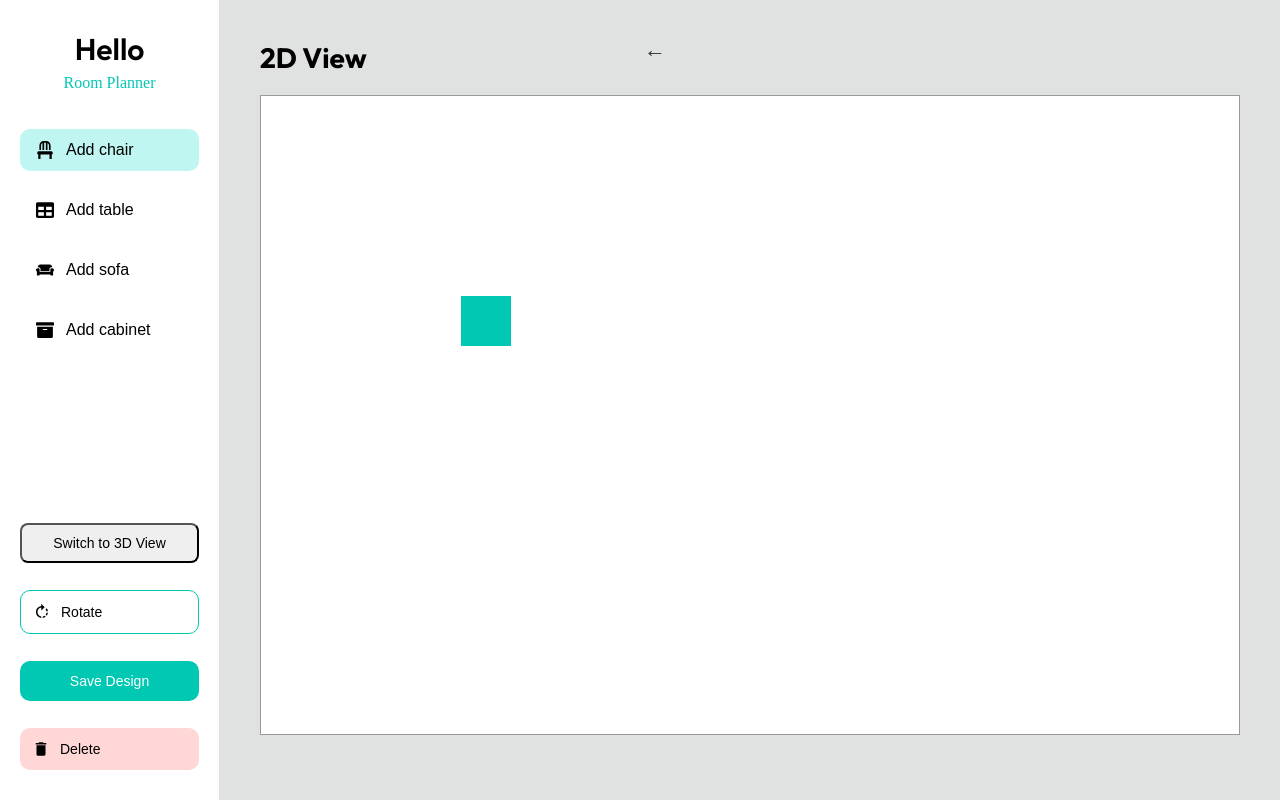
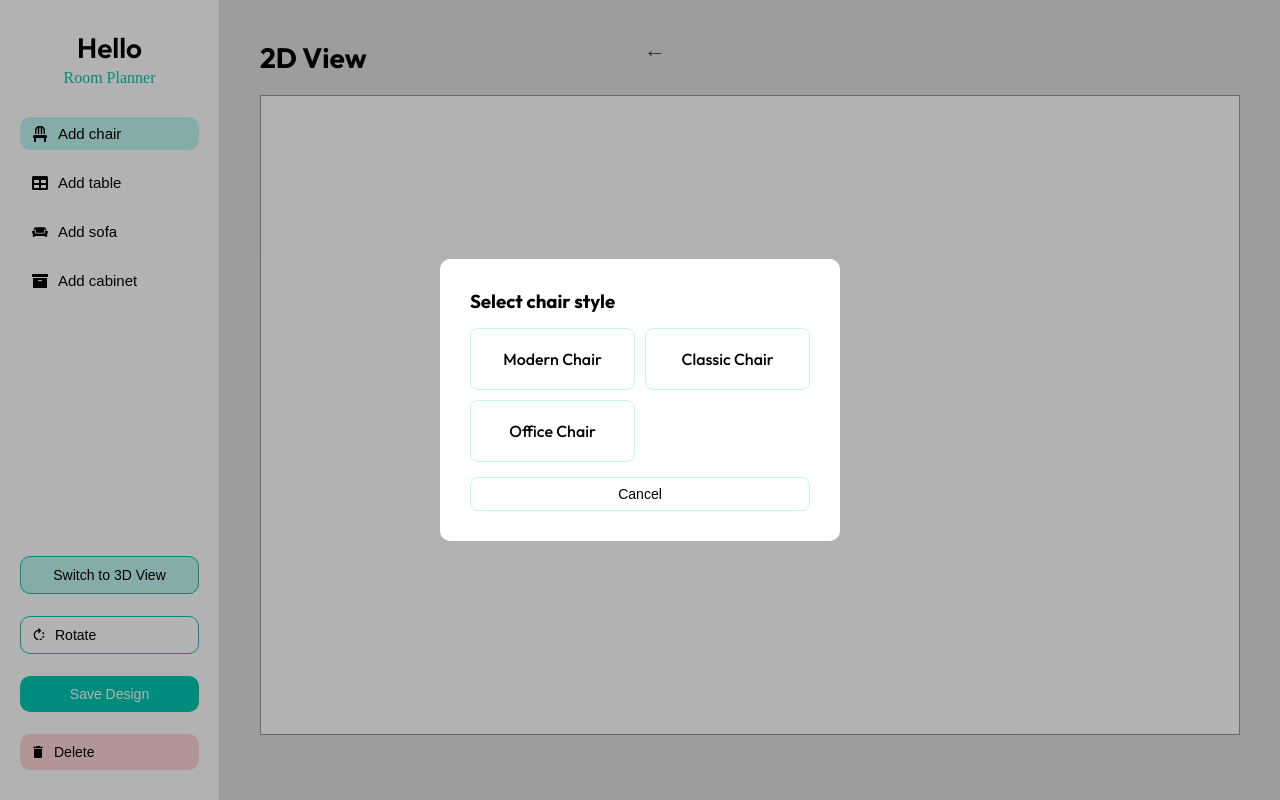
Before and after one commit to Danidu200523/hci-furniture-room-visualizer, a React (Vite) app: page /editor-2d in a window 1280 px wide. Both pictures are taken after a click on the button "Add chair". Built offline with nearby package versions, Linux system fonts and the light colour scheme.

Commit message:
Implemented some features and do some UI changes

```diff
--- /dev/null
+++ b/src/components/FurnitureStyleSelector.jsx
@@ -0,0 +1,41 @@
+import { furnitureStyles } from "../data/furnitureStyles";
+import "../styles/furnitureSelector.css";
+
+function FurnitureStyleSelector({ type, onSelect, onClose }) {
+
+  const styles = furnitureStyles[type] || [];
+
+  return (
+    <div className="selector-overlay">
+
+      <div className="selector-box">
+
+        <h3>Select {type} style</h3>
+
+        <div className="style-grid">
+
+          {styles.map((item) => (
+
+            <div
+              key={item.id}
+              className="style-card"
+              onClick={() => onSelect(item)}
+            >
+              <p>{item.name}</p>
+            </div>
+
+          ))}
+
+        </div>
+
+        <button className="close-btn" onClick={onClose}>
+          Cancel
+        </button>
+
+      </div>
+
+    </div>
+  );
+}
+
+export default FurnitureStyleSelector;
--- a/src/components/Sidebar2D.jsx
+++ b/src/components/Sidebar2D.jsx
@@ -62,7 +62,7 @@ function Sidebar({ addObject, rotateSelected, deleteSelected, saveDesign }) {
       <div className="bottom-controls">
 
 
-        <button onClick={() => navigate("/view-3d")}>
+        <button className="switch-btn"onClick={() => navigate("/view-3d")}>
   Switch to 3D View
 </button>
 
--- /dev/null
+++ b/src/data/furnitureStyles.js
@@ -0,0 +1,70 @@
+
+export const furnitureStyles = {
+
+  chair: [
+    {
+      id: "chair-modern",
+      name: "Modern Chair",
+      width: 50,
+      height: 50
+    },
+    {
+      id: "chair-classic",
+      name: "Classic Chair",
+      width: 50,
+      height: 50
+    },
+    {
+      id: "chair-office",
+      name: "Office Chair",
+      width: 50,
+      height: 50
+    }
+  ],
+
+  table: [
+    {
+      id: "table-dining",
+      name: "Dining Table",
+      width: 120,
+      height: 60
+    },
+    {
+      id: "table-coffee",
+      name: "Coffee Table",
+      width: 80,
+      height: 40
+    }
+  ],
+
+  sofa: [
+    {
+      id: "sofa-two-seat",
+      name: "2 Seat Sofa",
+      width: 120,
+      height: 50
+    },
+    {
+      id: "sofa-three-seat",
+      name: "3 Seat Sofa",
+      width: 160,
+      height: 50
+    }
+  ],
+
+  cabinet: [
+    {
+      id: "cabinet-tall",
+      name: "Tall Cabinet",
+      width: 40,
+      height: 100
+    },
+    {
+      id: "cabinet-low",
+      name: "Low Cabinet",
+      width: 80,
+      height: 50
+    }
+  ]
+
+};
--- a/src/pages/Editor2D.jsx
+++ b/src/pages/Editor2D.jsx
@@ -2,10 +2,12 @@ import { useContext, useEffect, useRef, useState } from "react";
 import { useNavigate } from "react-router-dom";
 import { DesignContext } from "../context/DesignContext";
 import Sidebar from "../components/Sidebar2D";
+import FurnitureStyleSelector from "../components/FurnitureStyleSelector";
 import "../styles/editor2d.css";
 import { getColor } from "../utils/colors";
 
 function Editor2D() {
+
   const { room, objects, setObjects } = useContext(DesignContext);
   const canvasRef = useRef(null);
   const navigate = useNavigate();
@@ -14,10 +16,12 @@ function Editor2D() {
   const [isDragging, setIsDragging] = useState(false);
   const [roomBounds, setRoomBounds] = useState(null);
 
-  /* ===============================
-     RESIZE CANVAS
-  =============================== */
+  const [selectorType, setSelectorType] = useState(null);
+
+
+
   useEffect(() => {
+
     const canvas = canvasRef.current;
     const container = canvas.parentElement;
 
@@ -25,30 +29,33 @@ function Editor2D() {
     canvas.height = container.clientHeight;
 
     draw();
+
   }, []);
 
   useEffect(() => {
     draw();
   }, [objects, room]);
 
-  /* ===============================
-     MAIN DRAW
-  =============================== */
+ // DRAW
+
   const draw = () => {
+
     const canvas = canvasRef.current;
     if (!canvas) return;
 
     const ctx = canvas.getContext("2d");
+
     ctx.clearRect(0, 0, canvas.width, canvas.height);
 
     drawRoom(ctx);
     drawObjects(ctx);
+
   };
 
-  /* ===============================
-     DRAW ROOM
-  =============================== */
+  // draw room
+
   const drawRoom = (ctx) => {
+
     if (!room || !room.width || !room.height) return;
 
     const canvas = canvasRef.current;
@@ -80,109 +87,133 @@ function Editor2D() {
     ctx.strokeStyle = "#000";
 
     if (room.shape === "rectangle") {
+
       ctx.fillStyle = room.color || "var(--white)";
       ctx.fillRect(startX, startY, roomWidth, roomHeight);
       ctx.strokeRect(startX, startY, roomWidth, roomHeight);
+
     }
 
     if (room.shape === "l-shape") {
+
       const lWidth = Number(room.lWidth || 0) * scale;
       const lHeight = Number(room.lHeight || 0) * scale;
 
       ctx.beginPath();
+
       ctx.moveTo(startX, startY);
       ctx.lineTo(startX + roomWidth, startY);
       ctx.lineTo(startX + roomWidth, startY + roomHeight);
       ctx.lineTo(startX + lWidth, startY + roomHeight);
       ctx.lineTo(startX + lWidth, startY + lHeight);
       ctx.lineTo(startX, startY + lHeight);
+
       ctx.closePath();
 
       ctx.fillStyle = room.color || getColor("--white");
+
       ctx.fill();
       ctx.stroke();
+
     }
+
   };
 
-  /* ===============================
-     DRAW OBJECTS
-  =============================== */
+  // draw objects
+
   const drawObjects = (ctx) => {
+
     objects.forEach((obj) => {
+
       ctx.save();
 
       ctx.translate(obj.x + obj.width / 2, obj.y + obj.height / 2);
       ctx.rotate((obj.rotation * Math.PI) / 180);
 
       switch (obj.type) {
+
         case "chair":
           ctx.fillStyle = getColor("--mint");
           ctx.fillRect(-25, -25, 50, 50);
           break;
+
         case "table":
           ctx.fillStyle = getColor("--gray");
           ctx.fillRect(-40, -20, 80, 40);
           break;
+
         case "sofa":
           ctx.fillStyle = getColor("--light-gray");
           ctx.fillRect(-60, -25, 120, 50);
           break;
+
         case "cabinet":
           ctx.fillStyle = getColor("--light-mint");
           ctx.fillRect(-20, -50, 40, 100);
           break;
+
         default:
           ctx.fillStyle = getColor("--mint");
           ctx.fillRect(-30, -30, 60, 60);
+
       }
 
       if (obj.id === selectedId) {
+
         ctx.strokeStyle = "red";
         ctx.lineWidth = 2;
+
         ctx.strokeRect(
           -obj.width / 2,
           -obj.height / 2,
           obj.width,
           obj.height
         );
+
       }
 
       ctx.restore();
+
     });
+
   };
 
-  /* ===============================
-     ADD OBJECT
-  =============================== */
+ // ADD OBJECT
+
   const addObject = (type) => {
+    setSelectorType(type);
+  };
+
+
+
+  const handleStyleSelect = (style) => {
+
     const newObj = {
+
       id: Date.now(),
-      type,
+      type: selectorType,
+      style: style.id,
+
       x: roomBounds?.startX + 20 || 200,
       y: roomBounds?.startY + 20 || 200,
-      width:
-        type === "chair"
-          ? 50
-          : type === "table"
-          ? 80
-          : type === "sofa"
-          ? 120
-          : 40,
-      height:
-        type === "chair"
-          ? 50
-          : type === "table"
-          ? 40
-          : type === "sofa"
-          ? 50
-          : 100,
-      rotation: 0,
+
+      width: style.width,
+      height: style.height,
+
+      rotation: 0
+
     };
 
-    setObjects((prev) => [...prev, newObj]);
+    setObjects(prev => [...prev, newObj]);
+
+    setSelectorType(null);
+
   };
 
+ // rotate
+
   const rotateSelected = () => {
+
     setObjects((prev) =>
       prev.map((obj) =>
         obj.id === selectedId
@@ -190,28 +221,42 @@ function Editor2D() {
           : obj
       )
     );
+
   };
 
+  // delete
+
   const deleteSelected = () => {
+
     setObjects((prev) => prev.filter((obj) => obj.id !== selectedId));
     setSelectedId(null);
+
   };
 
+  // save
+
   const saveDesign = () => {
+
     const canvas = canvasRef.current;
+
     const image = canvas.toDataURL("image/png");
 
     const link = document.createElement("a");
+
     link.href = image;
     link.download = "room-design.png";
+
     link.click();
+
   };
 
-  /* ===============================
-     DRAG
-  =============================== */
+  //DRAG OBJECTS
+
+
   const handleMouseDown = (e) => {
+
     const rect = canvasRef.current.getBoundingClientRect();
+
     const mouseX = e.clientX - rect.left;
     const mouseY = e.clientY - rect.top;
 
@@ -224,20 +269,26 @@ function Editor2D() {
     );
 
     if (clicked) {
+
       setSelectedId(clicked.id);
       setIsDragging(true);
+
     }
+
   };
 
   const handleMouseMove = (e) => {
+
     if (!isDragging || !roomBounds) return;
 
     const rect = canvasRef.current.getBoundingClientRect();
+
     const mouseX = e.clientX - rect.left;
     const mouseY = e.clientY - rect.top;
 
     setObjects((prev) =>
       prev.map((obj) => {
+
         if (obj.id !== selectedId) return obj;
 
         let newX = mouseX - obj.width / 2;
@@ -245,24 +296,32 @@ function Editor2D() {
 
         const minX = roomBounds.startX;
         const minY = roomBounds.startY;
-        const maxX = roomBounds.startX + roomBounds.roomWidth - obj.width;
-        const maxY = roomBounds.startY + roomBounds.roomHeight - obj.height;
+
+        const maxX =
+          roomBounds.startX + roomBounds.roomWidth - obj.width;
+
+        const maxY =
+          roomBounds.startY + roomBounds.roomHeight - obj.height;
 
         newX = Math.max(minX, Math.min(newX, maxX));
         newY = Math.max(minY, Math.min(newY, maxY));
 
         return { ...obj, x: newX, y: newY };
+
       })
     );
+
   };
 
   const handleMouseUp = () => {
     setIsDragging(false);
   };
 
+
   return (
+
     <div className="editor-page">
-      {/* Back Button */}
+
       <button
         className="back-icon"
         onClick={() => navigate("/room-setup")}
@@ -278,9 +337,11 @@ function Editor2D() {
       />
 
       <div className="main-content">
+
         <h2>2D View</h2>
 
         <div className="canvas-container">
+
           <canvas
             ref={canvasRef}
             className="editor-canvas"
@@ -288,10 +349,25 @@ function Editor2D() {
             onMouseMove={handleMouseMove}
             onMouseUp={handleMouseUp}
           />
+
         </div>
+
       </div>
+
+      {selectorType && (
+
+        <FurnitureStyleSelector
+          type={selectorType}
+          onSelect={handleStyleSelect}
+          onClose={() => setSelectorType(null)}
+        />
+
+      )}
+
     </div>
+
   );
+
 }
 
 export default Editor2D;
--- a/src/styles/RoomSetup.css
+++ b/src/styles/RoomSetup.css
@@ -30,8 +30,7 @@
 .left-section {
   display: flex;
   flex-direction: column;
-  align-items: center;   /* center title and card */
-
+  align-items: center;
 }
 
 .top-bar {
--- a/src/styles/editor2d.css
+++ b/src/styles/editor2d.css
@@ -9,7 +9,7 @@
 
 
 
-/* MAIN */
+
 .main-content {
   flex: 1;
   padding: 40px;
--- /dev/null
+++ b/src/styles/furnitureSelector.css
@@ -0,0 +1,48 @@
+.selector-overlay {
+  position: fixed;
+  top: 0;
+  left: 0;
+  width: 100%;
+  height: 100%;
+  background: rgba(0,0,0,0.3);
+  display: flex;
+  align-items: center;
+  justify-content: center;
+}
+
+.selector-box {
+  background: white;
+  padding: 30px;
+  border-radius: 10px;
+  width: 400px;
+}
+
+.style-grid {
+  display: grid;
+  grid-template-columns: repeat(2,1fr);
+  gap: 10px;
+  margin-top: 15px;
+}
+
+.style-card {
+  padding: 20px;
+  border: 1px solid var(--light-mint);
+  border-radius: 8px;
+  cursor: pointer;
+  text-align: center;
+}
+
+.style-card:hover {
+  background: var(--light-mint);
+}
+
+.close-btn {
+  margin-top: 15px;
+  padding: 8px 15px;
+  border: 1px solid var(--light-mint);
+  background: white;
+  cursor: pointer;
+}
+.close-btn:hover {
+  background: var(--gray);
+}
--- a/src/styles/login.css
+++ b/src/styles/login.css
@@ -1,4 +1,4 @@
-/* ================= PAGE ================= */
+
 
 .login-page {
   background: #f5f5f5;
@@ -7,7 +7,7 @@
   font-family: "Poppins", sans-serif;
 }
 
-/* ================= LOGO ================= */
+
 
 .logo h2 {
   margin: 0;
@@ -52,7 +52,7 @@
 
 .login-image img {
   width: 100%;
-  height: 100%; /* important for same height as card */
+  height: 100%;
   object-fit: cover;
 }
 
--- a/src/styles/sidebar2D.css
+++ b/src/styles/sidebar2D.css
@@ -1,40 +1,41 @@
-/* SIDEBAR */
+
 .sidebar {
   width: 240px;
-  padding: 30px 15px;
+  padding: 20px 12px;
   background: var(--white);
   display: flex;
   flex-direction: column;
 }
 
 .logo h1 {
-  font-size: 30px;
+  font-size: 28px;
   font-weight: 600;
-  margin-bottom: 4px;
+  margin-bottom: 2px;
 }
 
 .logo span {
   font-family: 'Redressed', cursive;
-  font-size: 22px;
+  font-size: 20px;
   color: var(--mint);
 }
 
+
 .menu {
-  margin-top: 25px;
+  margin-top: 18px;
   display: flex;
   flex-direction: column;
-  gap: 6px;
+  gap: 4px;
 }
 
 .menu-item {
   display: flex;
   align-items: center;
-  gap: 12px;
-  padding: 12px 16px;
+  gap: 10px;
+  padding: 8px 12px;
   border-radius: 10px;
   background: transparent;
   border: none;
-  font-size: 16px;
+  font-size: 15px;
   font-weight: 500;
   cursor: pointer;
   transition: 0.2s ease;
@@ -49,21 +50,32 @@
 }
 
 .icon {
-  font-size: 18px;
+  font-size: 16px;
 }
+
 
 .bottom-controls {
   margin-top: auto;
   display: flex;
   flex-direction: column;
-  gap: 15px;
+  gap: 10px;
+}
+
+.switch-btn {
+  padding: 10px;
+  border-radius: 10px;
+  border: 1px solid var(--mint);
+  background: var(--light-mint);
+  color: black;
+  font-weight: 500;
+  cursor: pointer;
 }
 
 .outline-btn {
   display: flex;
   align-items: center;
-  gap: 10px;
-  padding: 12px;
+  gap: 8px;
+  padding: 10px;
   border-radius: 10px;
   border: 1.5px solid var(--mint);
   background: transparent;
@@ -72,7 +84,7 @@
 }
 
 .primary-btn {
-  padding: 12px;
+  padding: 10px;
   border-radius: 10px;
   border: none;
   background: var(--mint);
@@ -84,8 +96,8 @@
 .danger-btn {
   display: flex;
   align-items: center;
-  gap: 10px;
-  padding: 12px;
+  gap: 8px;
+  padding: 10px;
   border-radius: 10px;
   border: none;
   background: var(--light-red);
```
Also changed, not shown: src/pages/Login.jsx (+7 -8 lines), src/pages/View3D.jsx (+280 -48 lines), public/textures/wood.jpg (added).
